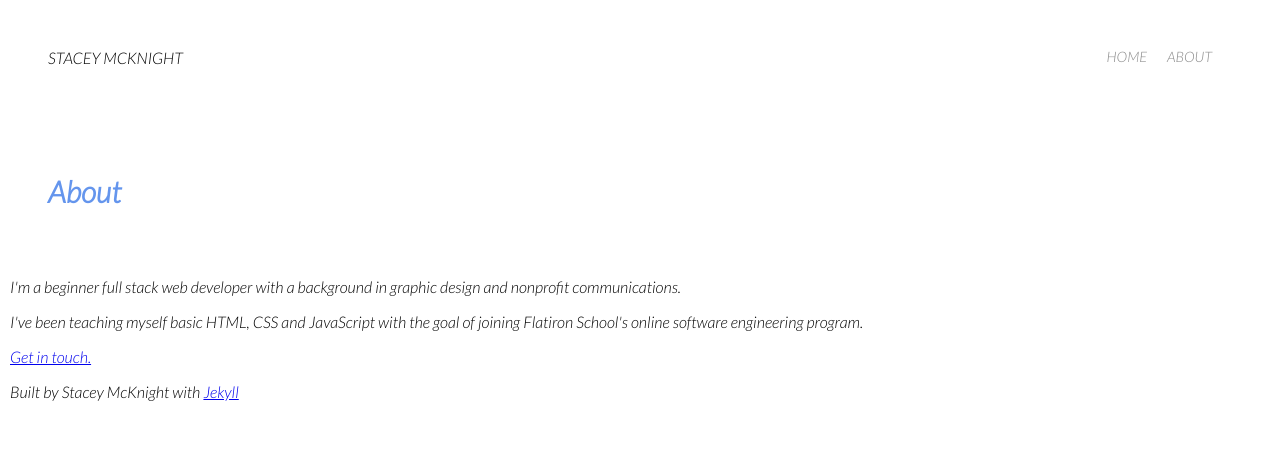
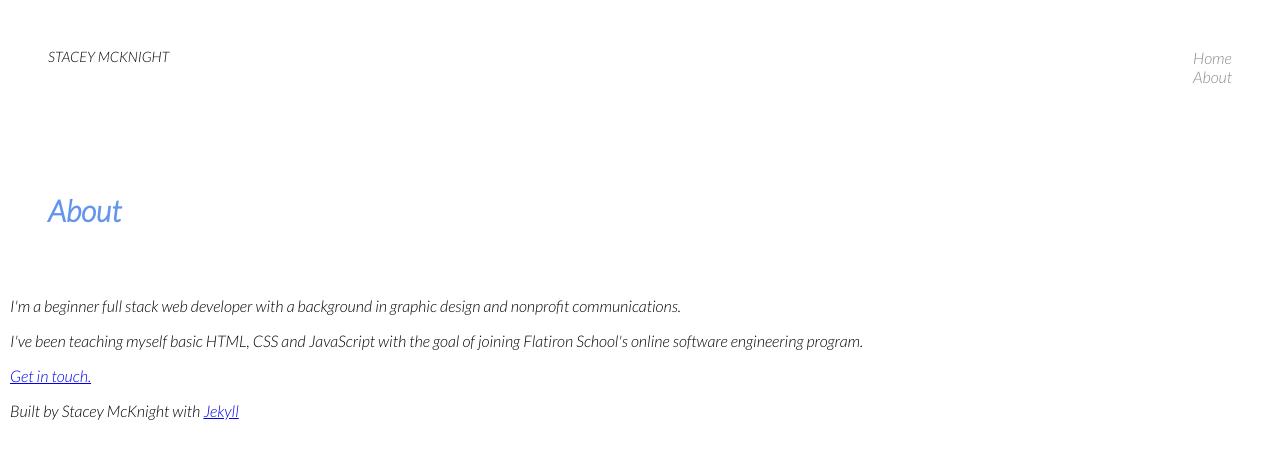
Before and after one commit to staceymck/jekyll-2020, a Jekyll site: the page built from about.markdown, in a window 1280 px wide. Shown: the top 459 px of the page. Built offline with Jekyll 4.4.1, drawn with Linux system fonts in a browser that asks for light colours.

Commit message:
Updates classes for divs

```diff
--- a/_includes/nav-desktop.html
+++ b/_includes/nav-desktop.html
@@ -1,12 +1,12 @@
 <nav class="container">
 	<div class="nav-wrapper">
-			<div class="right-side">
+			<div class="left-side">
 				<div class="brand">
 					<div>STACEY MCKNIGHT</div>
 				</div>
 			</div>
 
-			<div class="left-side">
+			<div class="right-side">
 				<div class="nav-link-wrapper">
 					<a href="{{ site.url }}/home" {% if page.url == '/home' %}class="current"{% endif %}>Home</a>
 				</div>
```
